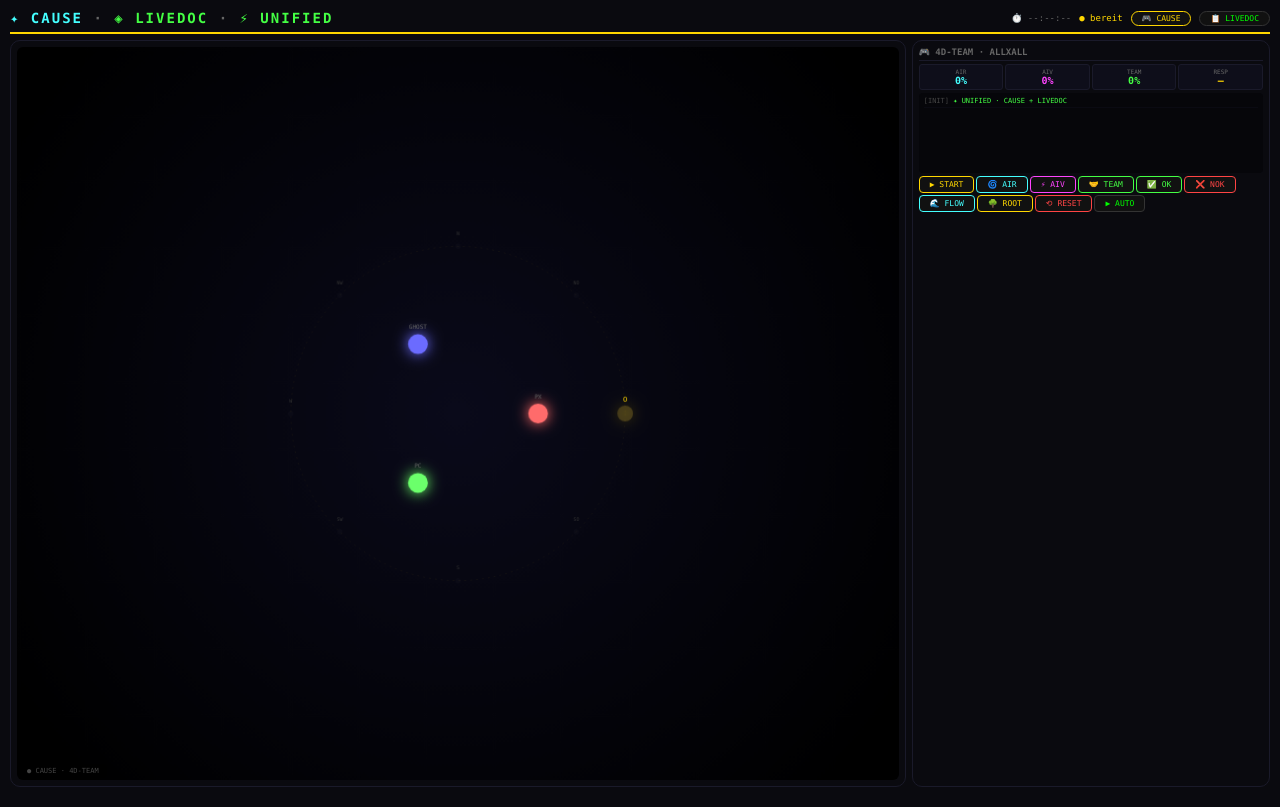
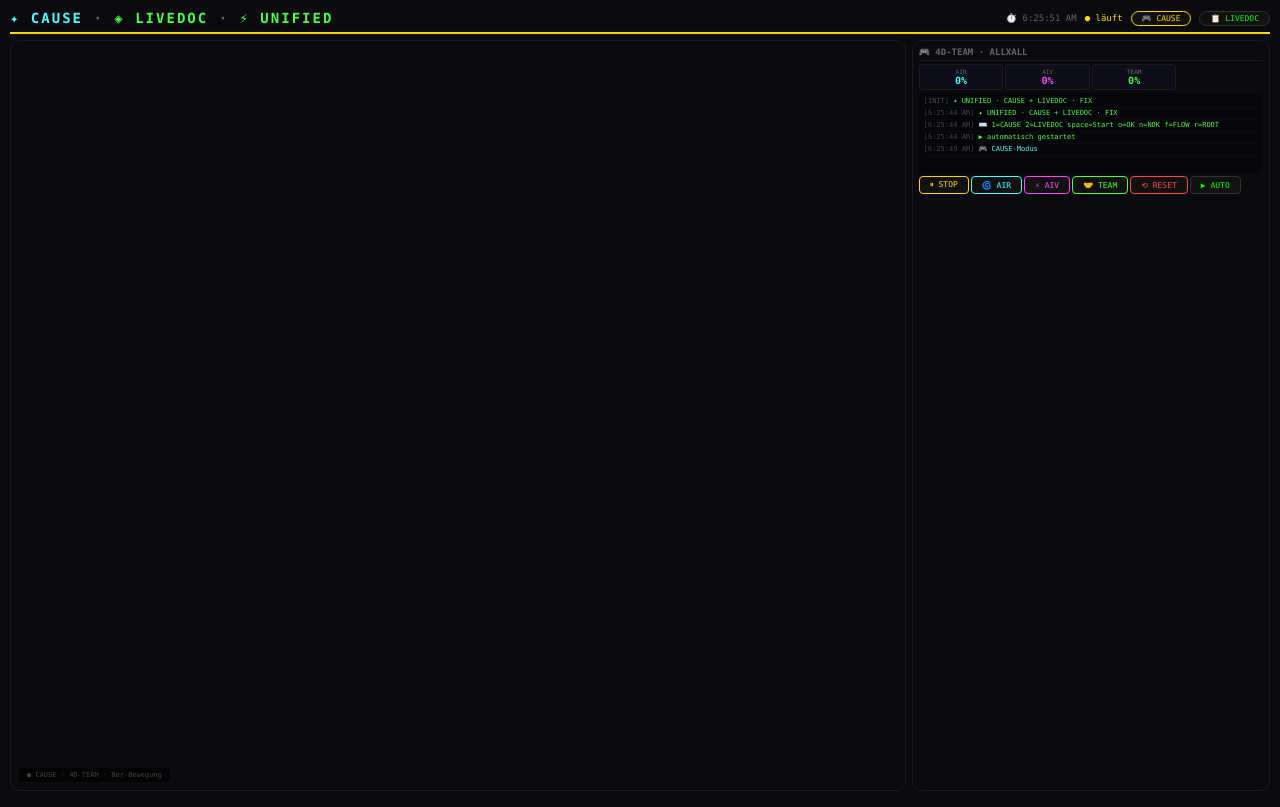
Before and after one commit to iki1uc/LIVEDOC, a website: page index.html in a window 1280 px wide. Both pictures are taken after a click on the button "🎮 CAUSE". Drawn offline with Linux system fonts and the light colour scheme.

Commit message:
Update index.html

```diff
--- a/index.html
+++ b/index.html
@@ -3,7 +3,7 @@
 <head>
 <meta charset="UTF-8">
 <meta name="viewport" content="width=device-width, initial-scale=1.0">
-<title>CAUSE · LIVEDOC · UNIFIED</title>
+<title>CAUSE · LIVEDOC · UNIFIED · FIX</title>
 
 <style>
 :root {
@@ -239,7 +239,7 @@ button.danger:hover { background: #f44; color: #000; }
         </div>
 
         <div id="log">
-            <div class="entry"><span class="time">[INIT]</span> <span class="msg team">✦ UNIFIED · CAUSE + LIVEDOC</span></div>
+            <div class="entry"><span class="time">[INIT]</span> <span class="msg team">✦ UNIFIED · CAUSE + LIVEDOC · FIX</span></div>
         </div>
 
         <div id="controls">
@@ -259,15 +259,15 @@ button.danger:hover { background: #f44; color: #000; }
 
 <script>
 // ============================================================
-// UNIFIED · CAUSE + LIVEDOC
+// UNIFIED · CAUSE + LIVEDOC · FIX
 // ============================================================
 
 // --- KONSTANTEN ---
-const PHI = 1.61803398875;
-const DEG_360 = Math.PI * 2;
+var PHI = 1.61803398875;
+var DEG_360 = Math.PI * 2;
 
 // --- LIVEDOC RESPONSES ---
-const RESPONSES = {
+var RESPONSES = {
     OK:    { sym: '✅', label: 'OK',    desc: 'Zustimmung',   color: '#4f4' },
     NOK:   { sym: '❌', label: 'NOK',   desc: 'Ablehnung',    color: '#f44' },
     FLOW:  { sym: '🌊', label: 'FLOW',  desc: 'System fließt', color: '#4ff' },
@@ -276,10 +276,10 @@ const RESPONSES = {
     VOID:  { sym: '◌',  label: 'VOID',  desc: 'Neutral',      color: '#666' },
     ROOT:  { sym: '🌳', label: 'ROOT',  desc: 'Rückkehr',     color: '#ffd700' }
 };
-const RESPONSE_KEYS = ['OK', 'NOK', 'FLOW', 'BREAK', 'ECHO', 'VOID', 'ROOT'];
+var RESPONSE_KEYS = ['OK', 'NOK', 'FLOW', 'BREAK', 'ECHO', 'VOID', 'ROOT'];
 
 // --- CAUSE 8er-Bewegung ---
-const DIR8 = [
+var DIR8 = [
     { dx: 1, dy: 0, label: 'O' },
     { dx: 1, dy: 1, label: 'SO' },
     { dx: 0, dy: 1, label: 'S' },
@@ -291,7 +291,7 @@ const DIR8 = [
 ];
 
 // --- CAUSE-CYCLE ---
-const CAUSE_CYCLE = [
+var CAUSE_CYCLE = [
     { level: 3, label: 'DA · Start', color: '#4f4' },
     { level: 6, label: 'NE · Mitte', color: '#4ff' },
     { level: 9, label: 'BEN · Vollendung', color: '#ff4' },
@@ -300,29 +300,36 @@ const CAUSE_CYCLE = [
 ];
 
 // ============================================================
-// CANVAS SETUP
+// CANVAS SETUP — FIX
 // ============================================================
-const canvas = document.getElementById('unifiedCanvas');
-const ctx = canvas.getContext('2d');
-let W, H, cx, cy, radius;
+var canvas = document.getElementById('unifiedCanvas');
+var ctx = canvas.getContext('2d');
+var W, H, cx, cy, radius;
 
 function resizeCanvas() {
-    const wrap = document.getElementById('canvas-wrap');
-    const rect = wrap.getBoundingClientRect();
+    var wrap = document.getElementById('canvas-wrap');
+    var rect = wrap.getBoundingClientRect();
     canvas.width = rect.width;
     canvas.height = rect.height;
-    W = canvas.width; H = canvas.height;
-    cx = W / 2; cy = H / 2;
+    W = canvas.width;
+    H = canvas.height;
+    cx = W / 2;
+    cy = H / 2;
     radius = Math.min(W, H) * 0.38;
+    console.log('Canvas resized:', W, H);
 }
-resizeCanvas();
+
+// Resize beim Laden UND bei Fensteränderung
+window.addEventListener('load', function() {
+    setTimeout(resizeCanvas, 50);
+});
 window.addEventListener('resize', resizeCanvas);
 
 // ============================================================
 // STATE
 // ============================================================
-let currentMode = 'cause';
-const state = {
+var currentMode = 'cause';
+var state = {
     running: false,
     autoMode: false,
     cycle: 0,
@@ -345,13 +352,13 @@ const state = {
 // ============================================================
 // LOG
 // ============================================================
-function log(msg, type = 'info') {
-    const logDiv = document.getElementById('log');
-    const entry = document.createElement('div');
+function log(msg, type) {
+    var logDiv = document.getElementById('log');
+    var entry = document.createElement('div');
     entry.className = 'entry';
-    const time = new Date().toLocaleTimeString();
-    const cls = type === 'cause' ? 'cause' : type === 'livedoc' ? 'livedoc' : type === 'team' ? 'team' : '';
-    entry.innerHTML = `<span class="time">[${time}]</span> <span class="msg ${cls}">${msg}</span>`;
+    var time = new Date().toLocaleTimeString();
+    var cls = type === 'cause' ? 'cause' : type === 'livedoc' ? 'livedoc' : type === 'team' ? 'team' : '';
+    entry.innerHTML = '<span class="time">[' + time + ']</span> <span class="msg ' + cls + '">' + msg + '</span>';
     logDiv.appendChild(entry);
     logDiv.scrollTop = logDiv.scrollHeight;
     while (logDiv.children.length > 50) logDiv.removeChild(logDiv.firstChild);
@@ -362,15 +369,25 @@ function log(msg, type = 'info') {
 // ============================================================
 function setMode(mode) {
     currentMode = mode;
-    document.getElementById('mode-cause').classList.toggle('active', mode === 'cause');
-    document.getElementById('mode-livedoc').classList.toggle('active', mode === 'livedoc');
+    var causeBtn = document.getElementById('mode-cause');
+    var livedocBtn = document.getElementById('mode-livedoc');
+    if (mode === 'cause') {
+        causeBtn.classList.add('active');
+        livedocBtn.classList.remove('active');
+    } else {
+        livedocBtn.classList.add('active');
+        causeBtn.classList.remove('active');
+    }
 
-    const panelTitle = document.getElementById('panel-title');
-    const overlay = document.getElementById('canvas-overlay');
-    const airMetric = document.querySelector('.metric.air');
-    const aivMetric = document.querySelector('.metric.aiv');
-    const teamMetric = document.querySelector('.metric.team');
-    const respMetric = document.querySelector('.metric.resp');
+    var panelTitle = document.getElementById('panel-title');
+    var overlay = document.getElementById('canvas-overlay');
+    var airMetric = document.querySelector('.metric.air');
+    var aivMetric = document.querySelector('.metric.aiv');
+    var teamMetric = document.querySelector('.metric.team');
+    var respMetric = document.querySelector('.metric.resp');
+
+    var allAir = document.querySelectorAll('.air, .aiv, .team, #btn-start');
+    var allDoc = document.querySelectorAll('.ok, .nok, .flow, .root');
 
     if (mode === 'cause') {
         panelTitle.textContent = '🎮 4D-TEAM · ALLXALL';
@@ -379,8 +396,8 @@ function setMode(mode) {
         aivMetric.style.display = '';
         teamMetric.style.display = '';
         respMetric.style.display = 'none';
-        document.querySelectorAll('.air, .aiv, .team, #btn-start').forEach(b => b.style.display = '');
-        document.querySelectorAll('.ok, .nok, .flow, .root').forEach(b => b.style.display = 'none');
+        for (var i = 0; i < allAir.length; i++) allAir[i].style.display = '';
+        for (var i = 0; i < allDoc.length; i++) allDoc[i].style.display = 'none';
         log('🎮 CAUSE-Modus', 'cause');
     } else {
         panelTitle.textContent = '📋 LIVEDOC · 7 RESPONSES';
@@ -389,8 +406,8 @@ function setMode(mode) {
         aivMetric.style.display = 'none';
         teamMetric.style.display = 'none';
         respMetric.style.display = '';
-        document.querySelectorAll('.air, .aiv, .team, #btn-start').forEach(b => b.style.display = 'none');
-        document.querySelectorAll('.ok, .nok, .flow, .root').forEach(b => b.style.display = '');
+        for (var i = 0; i < allAir.length; i++) allAir[i].style.display = 'none';
+        for (var i = 0; i < allDoc.length; i++) allDoc[i].style.display = '';
         log('📋 LIVEDOC-Modus', 'livedoc');
     }
 }
@@ -400,26 +417,26 @@ function setMode(mode) {
 // ============================================================
 function setResponse(key) {
     state.activeResponse = key;
-    const resp = RESPONSES[key] || RESPONSES.OK;
-    document.getElementById('resp-value').textContent = `${resp.sym} ${resp.label}`;
+    var resp = RESPONSES[key] || RESPONSES.OK;
+    document.getElementById('resp-value').textContent = resp.sym + ' ' + resp.label;
     document.getElementById('resp-value').style.color = resp.color;
-    log(`${resp.sym} ${resp.label}`, 'livedoc');
+    log(resp.sym + ' ' + resp.label, 'livedoc');
 }
 
 // ============================================================
 // CAUSE UPDATE
 // ============================================================
 function updateCause() {
-    const cycle = CAUSE_CYCLE[state.causeIndex];
+    var cycle = CAUSE_CYCLE[state.causeIndex];
     state.causeLevel = cycle.level;
     state.causeIndex = (state.causeIndex + 1) % CAUSE_CYCLE.length;
 }
 
 function move8() {
-    const dir = DIR8[state.direction];
+    var dir = DIR8[state.direction];
     state.pos.x += dir.dx * 8;
     state.pos.y += dir.dy * 8;
-    const limit = radius * 0.6;
+    var limit = radius * 0.6;
     if (Math.abs(state.pos.x) > limit) state.pos.x = -state.pos.x * 0.9;
     if (Math.abs(state.pos.y) > limit) state.pos.y = -state.pos.y * 0.9;
     state.direction = (state.direction + 1) % 8;
@@ -438,8 +455,14 @@ function updateAirAiv() {
 // RENDER — UNIFIED
 // ============================================================
 function render() {
+    // Canvas muss bereit sein
+    if (W === 0 || H === 0) {
+        requestAnimationFrame(render);
+        return;
+    }
+
     ctx.clearRect(0, 0, W, H);
-    const grad = ctx.createRadialGradient(cx, cy, 10, cx, cy, W * 0.6);
+    var grad = ctx.createRadialGradient(cx, cy, 10, cx, cy, W * 0.6);
     grad.addColorStop(0, '#0a0a1a');
     grad.addColorStop(1, '#000');
     ctx.fillStyle = grad;
@@ -459,17 +482,23 @@ function render() {
             if (state.cycle % 20 === 0) move8();
             if (state.cycle % 60 === 0) updateCause();
         }
-        document.getElementById('cycle-display').textContent = `CYC ${state.cycle}`;
+        document.getElementById('cycle-display').textContent = 'CYC ' + state.cycle;
     }
     requestAnimationFrame(render);
 }
-render();
+
+// Starte Render
+setTimeout(function() {
+    resizeCanvas();
+    render();
+}, 100);
 
 // ============================================================
 // DRAW — CAUSE
 // ============================================================
 function drawCause() {
-    const r = radius * 0.6;
+    if (radius < 20) return;
+    var r = radius * 0.6;
 
     // Ring
     ctx.strokeStyle = 'rgba(255,215,61,0.05)';
@@ -481,11 +510,11 @@ function drawCause() {
     ctx.setLineDash([]);
 
     // 8 Richtungen
-    for (let i = 0; i < 8; i++) {
-        const angle = (i / 8) * DEG_360 + state.t * 0.02;
-        const x = cx + Math.cos(angle) * r;
-        const y = cy + Math.sin(angle) * r;
-        const isActive = i === state.direction;
+    for (var i = 0; i < 8; i++) {
+        var angle = (i / 8) * DEG_360 + state.t * 0.02;
+        var x = cx + Math.cos(angle) * r;
+        var y = cy + Math.sin(angle) * r;
+        var isActive = i === state.direction;
         ctx.fillStyle = isActive ? 'rgba(255,215,61,0.2)' : 'rgba(255,255,255,0.02)';
         ctx.shadowColor = isActive ? '#ffd700' : 'transparent';
         ctx.shadowBlur = isActive ? 15 : 0;
@@ -501,13 +530,14 @@ function drawCause() {
     }
 
     // Spieler
-    state.players.forEach((p, i) => {
-        const angle = (i / state.players.length) * DEG_360 + state.t * 0.05;
-        const dist = radius * 0.25 * (1 + state.team * 0.3);
-        const x = cx + Math.cos(angle) * dist + state.pos.x * 0.3;
-        const y = cy + Math.sin(angle) * dist + state.pos.y * 0.3;
-        const glow = ctx.createRadialGradient(x, y, 0, x, y, 20);
-        glow.addColorStop(0, `${p.color}44`);
+    for (var i = 0; i < state.players.length; i++) {
+        var p = state.players[i];
+        var angle = (i / state.players.length) * DEG_360 + state.t * 0.05;
+        var dist = radius * 0.25 * (1 + state.team * 0.3);
+        var x = cx + Math.cos(angle) * dist + state.pos.x * 0.3;
+        var y = cy + Math.sin(angle) * dist + state.pos.y * 0.3;
+        var glow = ctx.createRadialGradient(x, y, 0, x, y, 20);
+        glow.addColorStop(0, p.color + '44');
         glow.addColorStop(1, 'rgba(0,0,0,0)');
         ctx.fillStyle = glow;
         ctx.beginPath();
@@ -525,15 +555,15 @@ function drawCause() {
         ctx.textAlign = 'center';
         ctx.textBaseline = 'bottom';
         ctx.fillText(p.name, x, y - 14);
-    });
+    }
 
     // CAUSE-Kern
-    const level = state.causeLevel;
-    const cycle = CAUSE_CYCLE[state.causeIndex] || CAUSE_CYCLE[0];
-    const cr = radius * 0.08 + level * 3;
-    const color = cycle.color;
-    const glow = ctx.createRadialGradient(cx, cy, 0, cx, cy, cr + 20);
-    glow.addColorStop(0, `${color}33`);
+    var level = state.causeLevel;
+    var cycle = CAUSE_CYCLE[state.causeIndex] || CAUSE_CYCLE[0];
+    var cr = radius * 0.08 + level * 3;
+    var color = cycle.color;
+    var glow = ctx.createRadialGradient(cx, cy, 0, cx, cy, cr + 20);
+    glow.addColorStop(0, color + '33');
     glow.addColorStop(1, 'rgba(0,0,0,0)');
     ctx.fillStyle = glow;
     ctx.beginPath();
@@ -547,59 +577,60 @@ function drawCause() {
     ctx.fill();
     ctx.shadowBlur = 0;
     ctx.fillStyle = '#000';
-    ctx.font = `bold ${6 + level}px Consolas`;
+    ctx.font = 'bold ' + (6 + level) + 'px Consolas';
     ctx.textAlign = 'center';
     ctx.textBaseline = 'middle';
     ctx.fillText(level, cx, cy + 1);
-    ctx.fillStyle = `rgba(255,255,255,${0.05 + level * 0.02})`;
+    ctx.fillStyle = 'rgba(255,255,255,' + (0.05 + level * 0.02) + ')';
     ctx.font = '5px Consolas';
     ctx.textBaseline = 'top';
     ctx.fillText(cycle.label, cx, cy + cr + 8);
 
     // AIR/AIV
-    const airR = radius * 0.35;
-    const ax = cx - airR * 0.8;
-    const ay = cy - airR * 0.3;
-    ctx.fillStyle = `rgba(68,255,255,${0.1 + state.air * 0.3})`;
+    var airR = radius * 0.35;
+    var ax = cx - airR * 0.8;
+    var ay = cy - airR * 0.3;
+    ctx.fillStyle = 'rgba(68,255,255,' + (0.1 + state.air * 0.3) + ')';
     ctx.shadowColor = '#4ff';
     ctx.shadowBlur = 5 + state.air * 15;
     ctx.beginPath();
     ctx.arc(ax, ay, 3 + state.air * 10, 0, Math.PI * 2);
     ctx.fill();
     ctx.shadowBlur = 0;
-    ctx.fillStyle = `rgba(68,255,255,${0.3 + state.air * 0.3})`;
+    ctx.fillStyle = 'rgba(68,255,255,' + (0.3 + state.air * 0.3) + ')';
     ctx.font = '5px Consolas';
     ctx.textAlign = 'center';
-    ctx.fillText(`AIR ${(state.air * 100).toFixed(0)}%`, ax, ay - 16);
+    ctx.fillText('AIR ' + (state.air * 100).toFixed(0) + '%', ax, ay - 16);
 
-    const avx = cx + airR * 0.8;
-    const avy = cy - airR * 0.3;
-    ctx.fillStyle = `rgba(255,68,255,${0.1 + state.aiv * 0.3})`;
+    var avx = cx + airR * 0.8;
+    var avy = cy - airR * 0.3;
+    ctx.fillStyle = 'rgba(255,68,255,' + (0.1 + state.aiv * 0.3) + ')';
     ctx.shadowColor = '#f4f';
     ctx.shadowBlur = 5 + state.aiv * 15;
     ctx.beginPath();
     ctx.arc(avx, avy, 3 + state.aiv * 10, 0, Math.PI * 2);
     ctx.fill();
     ctx.shadowBlur = 0;
-    ctx.fillStyle = `rgba(255,68,255,${0.3 + state.aiv * 0.3})`;
-    ctx.fillText(`AIV ${(state.aiv * 100).toFixed(0)}%`, avx, avy - 16);
+    ctx.fillStyle = 'rgba(255,68,255,' + (0.3 + state.aiv * 0.3) + ')';
+    ctx.fillText('AIV ' + (state.aiv * 100).toFixed(0) + '%', avx, avy - 16);
 }
 
 // ============================================================
 // DRAW — LIVEDOC
 // ============================================================
 function drawLivedoc() {
-    const n = RESPONSE_KEYS.length;
-    const r = radius * 0.6;
+    if (radius < 20) return;
+    var n = RESPONSE_KEYS.length;
+    var r = radius * 0.6;
 
-    for (let i = 0; i < n; i++) {
-        const key = RESPONSE_KEYS[i];
-        const resp = RESPONSES[key];
-        const angle = (i / n) * DEG_360 + state.t * 0.02;
-        const dist = r * 0.85;
-        const x = cx + Math.cos(angle) * dist;
-        const y = cy + Math.sin(angle) * dist;
-        const isActive = key === state.activeResponse;
+    for (var i = 0; i < n; i++) {
+        var key = RESPONSE_KEYS[i];
+        var resp = RESPONSES[key];
+        var angle = (i / n) * DEG_360 + state.t * 0.02;
+        var dist = r * 0.85;
+        var x = cx + Math.cos(angle) * dist;
+        var y = cy + Math.sin(angle) * dist;
+        var isActive = key === state.activeResponse;
 
         ctx.fillStyle = isActive ? 'rgba(255,215,61,0.15)' : 'rgba(255,255,255,0.02)';
         ctx.shadowColor = isActive ? '#ffd700' : 'transparent';
@@ -631,10 +662,10 @@ function drawLivedoc() {
         }
     }
 
-    const resp = RESPONSES[state.activeResponse] || RESPONSES.OK;
-    const cr = radius * 0.2;
-    const glow = ctx.createRadialGradient(cx, cy, 0, cx, cy, cr + 20);
-    glow.addColorStop(0, `${resp.color}15`);
+    var resp = RESPONSES[state.activeResponse] || RESPONSES.OK;
+    var cr = radius * 0.2;
+    var glow = ctx.createRadialGradient(cx, cy, 0, cx, cy, cr + 20);
+    glow.addColorStop(0, resp.color + '15');
     glow.addColorStop(1, 'rgba(0,0,0,0)');
     ctx.fillStyle = glow;
     ctx.beginPath();
@@ -659,7 +690,7 @@ function drawLivedoc() {
 }
 
 // ============================================================
-// CONTROLS
+// CONTROLS — MIT ONCLICK
 // ============================================================
 document.getElementById('mode-cause').onclick = function() { setMode('cause'); };
 document.getElementById('mode-livedoc').onclick = function() { setMode('livedoc'); };
@@ -674,15 +705,15 @@ document.getElementById('btn-start').onclick = function() {
 
 document.getElementById('btn-air').onclick = function() {
     state.air = Math.min(1, state.air + 0.1);
-    log(`🌀 AIR ${(state.air * 100).toFixed(0)}%`, 'cause');
+    log('🌀 AIR ' + (state.air * 100).toFixed(0) + '%', 'cause');
 };
 document.getElementById('btn-aiv').onclick = function() {
     state.aiv = Math.min(1, state.aiv + 0.1);
-    log(`⚡ AIV ${(state.aiv * 100).toFixed(0)}%`, 'cause');
+    log('⚡ AIV ' + (state.aiv * 100).toFixed(0) + '%', 'cause');
 };
 document.getElementById('btn-team').onclick = function() {
     state.team = (state.air + state.aiv) / PHI;
-    log(`🤝 TEAM ${(state.team * 100).toFixed(0)}%`, 'team');
+    log('🤝 TEAM ' + (state.team * 100).toFixed(0) + '%', 'team');
 };
 
 document.getElementById('btn-ok').onclick = function() { setResponse('OK'); };
@@ -721,15 +752,15 @@ document.getElementById('btn-auto').onclick = function() {
         document.getElementById('state-display').textContent = '● auto';
         document.getElementById('state-display').style.color = 'var(--gold)';
         if (window.autoInterval) clearInterval(window.autoInterval);
-        window.autoInterval = setInterval(() => {
+        window.autoInterval = setInterval(function() {
             if (currentMode === 'cause') {
-                const idx = Math.floor(Math.random() * 8);
+                var idx = Math.floor(Math.random() * 8);
                 state.direction = idx;
-                log(`🔄 8er-Bewegung: ${DIR8[idx].label}`, 'cause');
+                log('🔄 8er-Bewegung: ' + DIR8[idx].label, 'cause');
             } else {
-                const idx = Math.floor(Math.random() * RESPONSE_KEYS.length);
+                var idx = Math.floor(Math.random() * RESPONSE_KEYS.length);
                 setResponse(RESPONSE_KEYS[idx]);
-                log(`🔄 Response: ${RESPONSE_KEYS[idx]}`, 'livedoc');
+                log('🔄 Response: ' + RESPONSE_KEYS[idx], 'livedoc');
             }
         }, 2000);
         log('▶ AUTO', 'team');
@@ -769,15 +800,17 @@ updateClock();
 // ============================================================
 // INIT
 // ============================================================
-log('✦ UNIFIED · CAUSE + LIVEDOC', 'team');
+log('✦ UNIFIED · CAUSE + LIVEDOC · FIX', 'team');
 log('⌨️  1=CAUSE  2=LIVEDOC  space=Start  o=OK  n=NOK  f=FLOW  r=ROOT', 'team');
-setTimeout(() => {
+
+setTimeout(function() {
+    resizeCanvas();
     state.running = true;
     document.getElementById('btn-start').textContent = '⏸ STOP';
     document.getElementById('state-display').textContent = '● läuft';
     document.getElementById('state-display').style.color = 'var(--gold)';
     log('▶ automatisch gestartet', 'team');
-}, 500);
+}, 300);
 </script>
 </body>
 </html>
```
